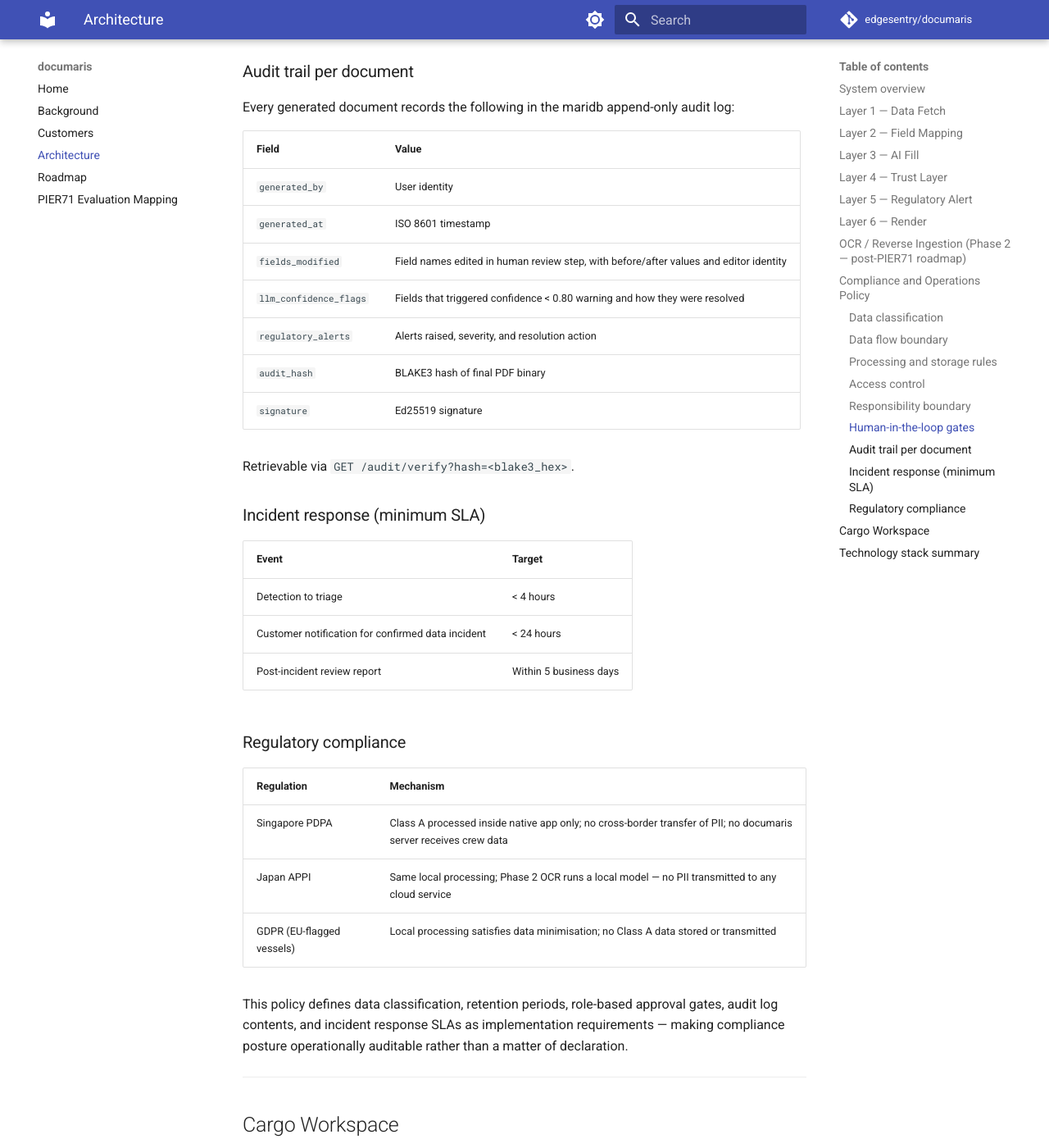
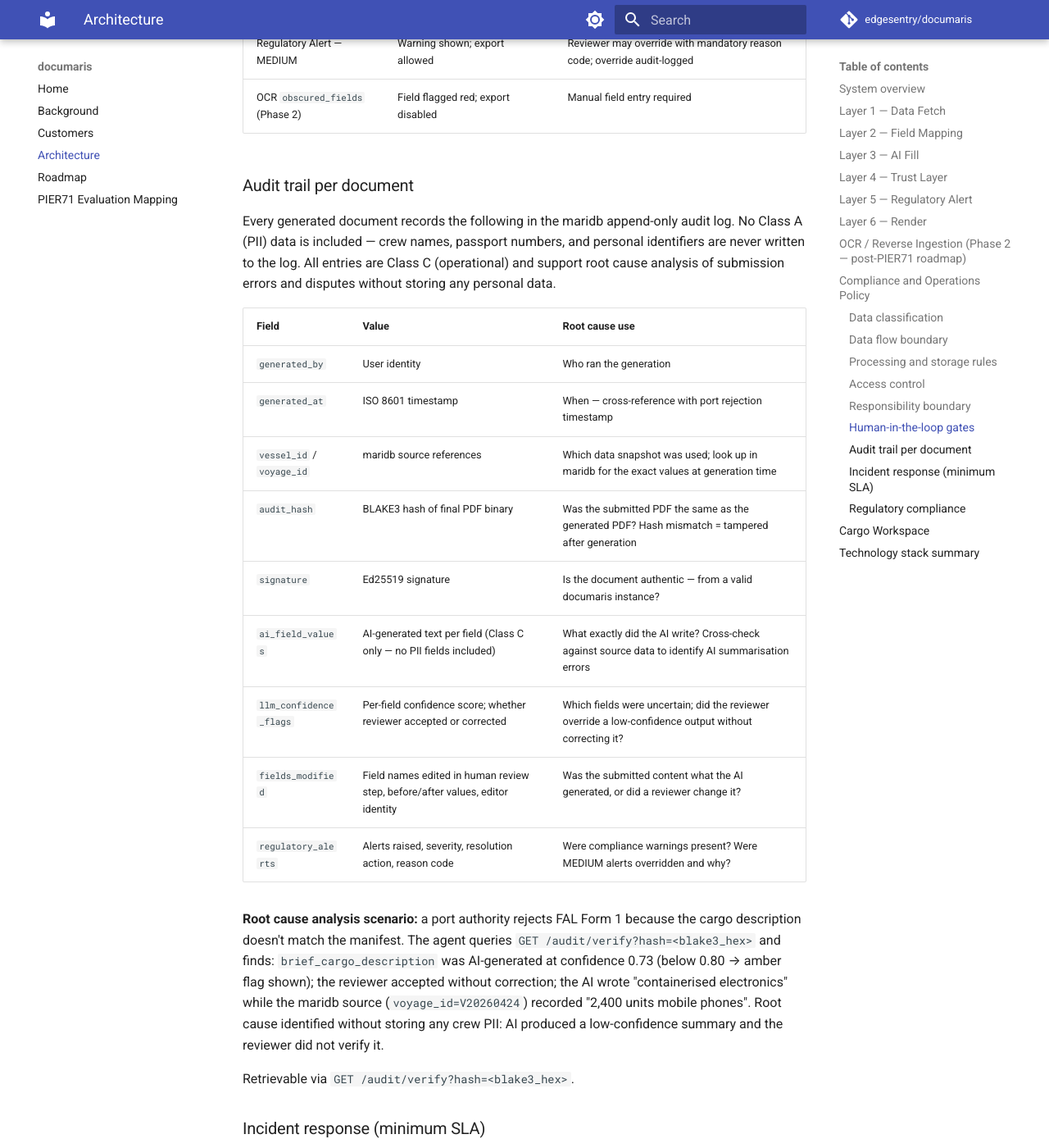
Before and after one commit to edgesentry/documaris, an MkDocs documentation site: the page built from docs/architecture.md, in a window 1280 px wide and 1400 px high, scrolled down 8859 px. Shown: the whole window at 82% size. Built offline with MkDocs 1.6.1 and Material for MkDocs 9.7.7, drawn with Linux system fonts in a browser that asks for light colours; comment, search, counter and statistics services are not loaded; some of the changed text lies outside the part shown.

Commit message:
expand audit log to include AI field values for root cause analysis
Store Class C (non-PII) AI-generated field values in the audit log
alongside the existing hash, signature, and confidence flags. This
enables agents to trace exactly what the AI wrote for each field,
cross-check against the maridb source snapshot, and identify whether
a rejection was due to AI summarisation error, reviewer override, or
post-generation tampering — without storing any crew PII.

Data classification table updated: Class C now explicitly includes
AI-generated field values. Data flow boundary comment updated to
show what is and is not included in the remote write. Audit trail
table expanded with root cause use column and example scenario.

Co-Authored-By: Claude Sonnet 4.6 <noreply@anthropic.com>

````diff
--- a/docs/architecture.md
+++ b/docs/architecture.md
@@ -256,9 +256,9 @@ The **Hanko-Confidence Score** (0.0–1.0) detects the presence, clarity, and te
 
 | Class | Contents | Examples | Server storage | Retention |
 |---|---|---|---|---|
-| **Class A — PII** | Personal data directly identifying an individual | Crew name, passport number, date of birth | None — local processing only | 0 days — not stored by design |
+| **Class A — PII** | Personal data directly identifying an individual | Crew name, passport number, date of birth, nationality | None — local processing only | 0 days — not stored by design |
 | **Class B — Sensitive** | Vessel compliance status and risk-relevant flags | Certificate validity, incident flags, DG declarations | Cloudflare R2 (maridb-controlled, access-logged) | Per maridb data policy |
-| **Class C — Operational** | Vessel/voyage/cargo metadata with no personal identifiers | IMO number, flag, GT, voyage dates, cargo HS codes, document hashes | R2 + documaris audit log | Audit hashes: 365 days; generation logs: 180 days; error logs: 30 days (redacted) |
+| **Class C — Operational** | Vessel/voyage/cargo metadata with no personal identifiers; AI-generated field values (non-PII) | IMO number, flag, GT, voyage dates, cargo HS codes, document hashes, AI-generated cargo description text, AI confidence scores per field | R2 + documaris audit log | Audit hashes: 365 days; generation logs: 180 days; error logs: 30 days (redacted) |
 
 ### Data flow boundary
 
@@ -276,7 +276,10 @@ REMOTE read (documaris R2 bucket, S3-compatible — read-only for app):
 
 REMOTE write (maridb audit log, append-only):
   └─ BLAKE3 hash + Ed25519 signature + generation metadata
-     (no document content; no PII; queued locally if offline)
+     + AI-generated field values (Class C — no PII)
+     + field edit history (before/after for reviewer changes)
+     + llm_confidence per field + regulatory_alerts
+     (no crew PII; no raw PDF content; queued locally if offline)
 ```
 
 ### Processing and storage rules
@@ -315,17 +318,21 @@ All document-generation events and manual field edits are audit-logged with role
 
 ### Audit trail per document
 
-Every generated document records the following in the maridb append-only audit log:
+Every generated document records the following in the maridb append-only audit log. No Class A (PII) data is included — crew names, passport numbers, and personal identifiers are never written to the log. All entries are Class C (operational) and support root cause analysis of submission errors and disputes without storing any personal data.
 
-| Field | Value |
-|---|---|
-| `generated_by` | User identity |
-| `generated_at` | ISO 8601 timestamp |
-| `fields_modified` | Field names edited in human review step, with before/after values and editor identity |
-| `llm_confidence_flags` | Fields that triggered confidence < 0.80 warning and how they were resolved |
-| `regulatory_alerts` | Alerts raised, severity, and resolution action |
-| `audit_hash` | BLAKE3 hash of final PDF binary |
-| `signature` | Ed25519 signature |
+| Field | Value | Root cause use |
+|---|---|---|
+| `generated_by` | User identity | Who ran the generation |
+| `generated_at` | ISO 8601 timestamp | When — cross-reference with port rejection timestamp |
+| `vessel_id` / `voyage_id` | maridb source references | Which data snapshot was used; look up in maridb for the exact values at generation time |
+| `audit_hash` | BLAKE3 hash of final PDF binary | Was the submitted PDF the same as the generated PDF? Hash mismatch = tampered after generation |
+| `signature` | Ed25519 signature | Is the document authentic — from a valid documaris instance? |
+| `ai_field_values` | AI-generated text per field (Class C only — no PII fields included) | What exactly did the AI write? Cross-check against source data to identify AI summarisation errors |
+| `llm_confidence_flags` | Per-field confidence score; whether reviewer accepted or corrected | Which fields were uncertain; did the reviewer override a low-confidence output without correcting it? |
+| `fields_modified` | Field names edited in human review step, before/after values, editor identity | Was the submitted content what the AI generated, or did a reviewer change it? |
+| `regulatory_alerts` | Alerts raised, severity, resolution action, reason code | Were compliance warnings present? Were MEDIUM alerts overridden and why? |
+
+**Root cause analysis scenario:** a port authority rejects FAL Form 1 because the cargo description doesn't match the manifest. The agent queries `GET /audit/verify?hash=<blake3_hex>` and finds: `brief_cargo_description` was AI-generated at confidence 0.73 (below 0.80 → amber flag shown); the reviewer accepted without correction; the AI wrote "containerised electronics" while the maridb source (`voyage_id=V20260424`) recorded "2,400 units mobile phones". Root cause identified without storing any crew PII: AI produced a low-confidence summary and the reviewer did not verify it.
 
 Retrievable via `GET /audit/verify?hash=<blake3_hex>`.
 
````
